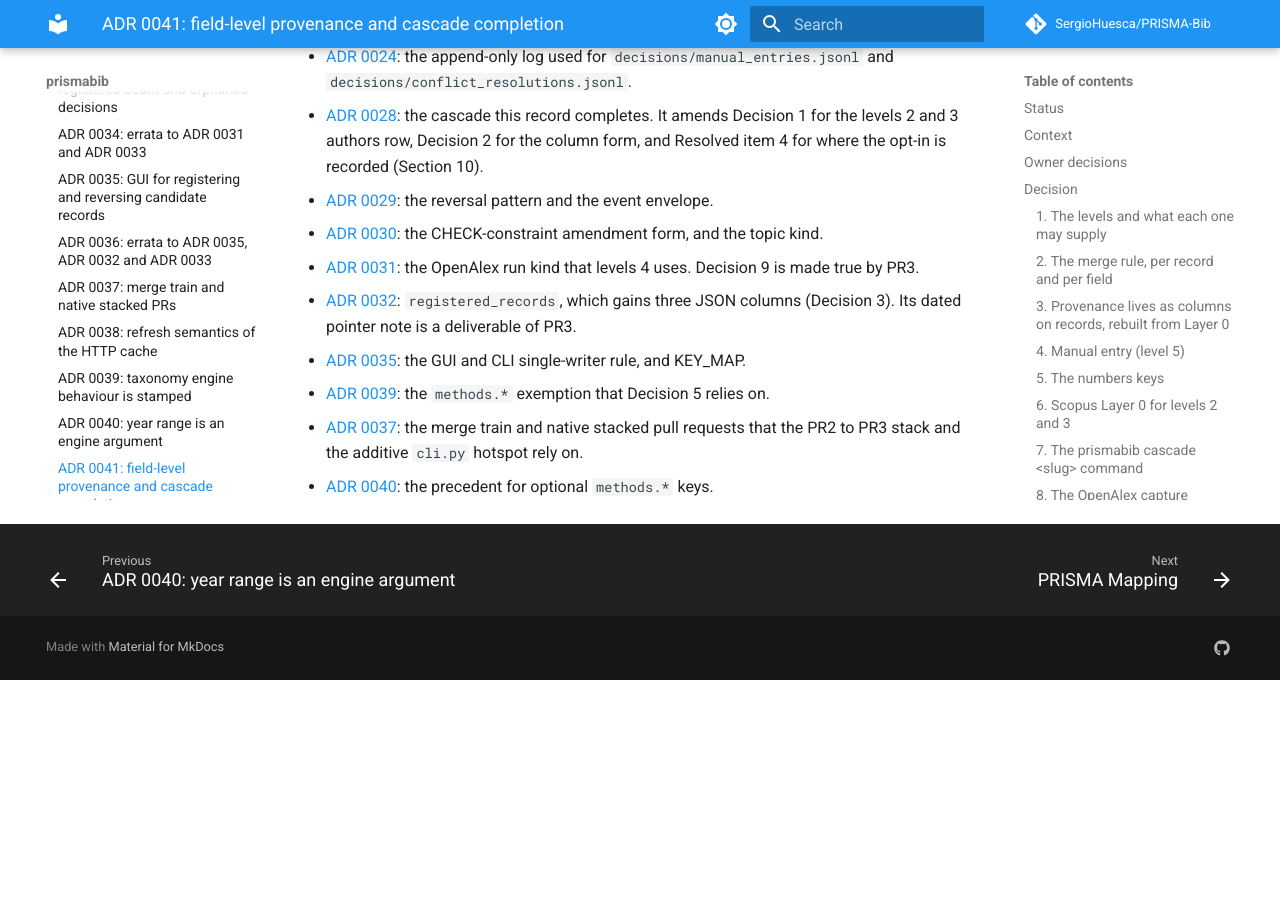
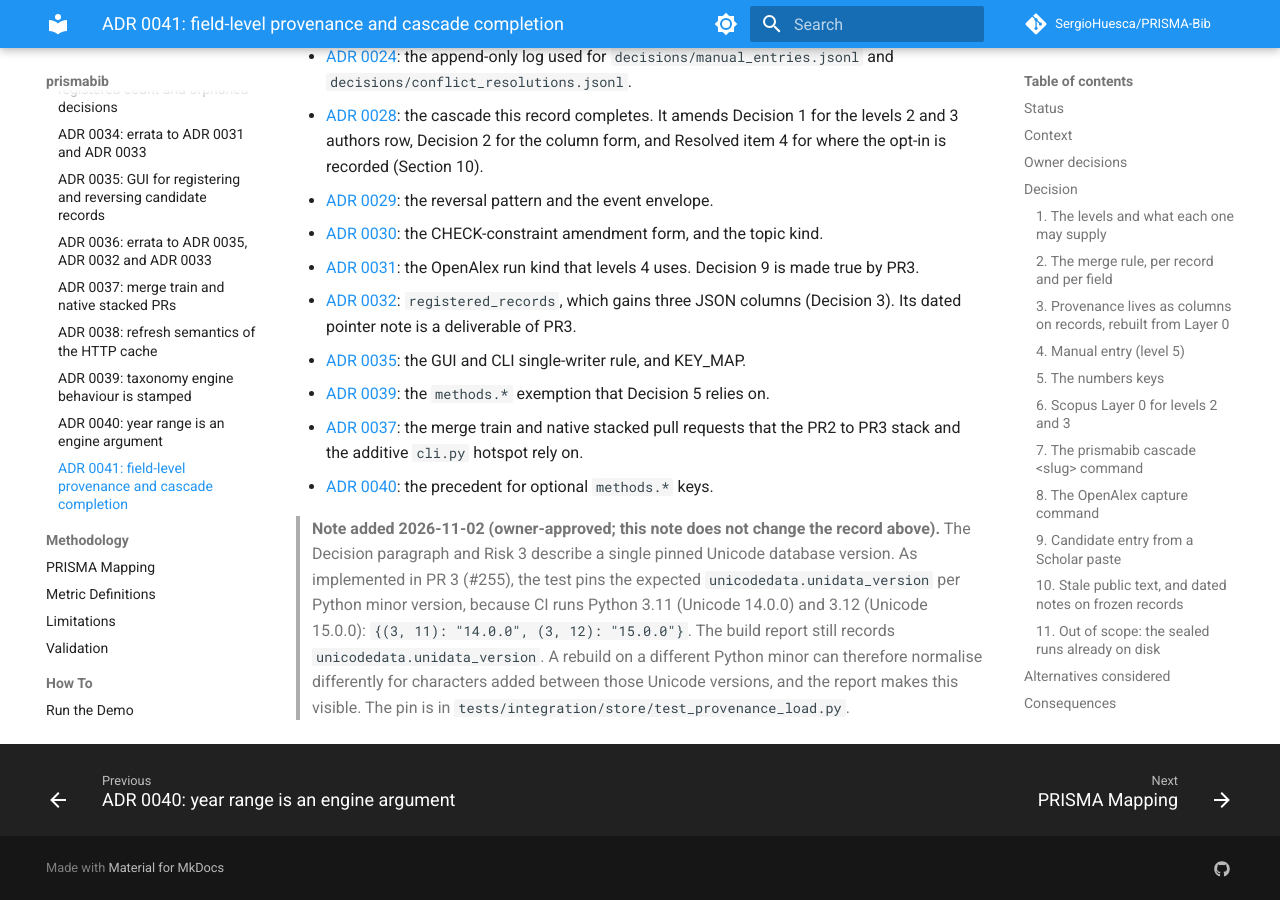
Before and after one commit to SergioHuesca/PRISMA-Bib, an MkDocs documentation site: the page built from docs/architecture/adr/0041-field-level-provenance-and-cascade-completion.md, in a window 1280 px wide and 900 px high, scrolled down 29131 px. Built offline with MkDocs 1.6.1 and Material for MkDocs 9.7.7, drawn with Linux system fonts in a browser that asks for light colours; comment, search, counter and statistics services are not loaded; before the commit the page ends 29811 px from its top, so only the background shows below that.

Commit message:
docs(adr): note Unicode pin per Python minor on ADR 0041 (owner-approved) (#256)
Append-only dated note: the implemented test pins unidata_version per
Python minor (3.11 -> 14.0.0, 3.12 -> 15.0.0). Decision and Risk 3 text
are unchanged.


Claude-Session: https://claude.ai/code/session_01QjNadz7h2UAZ2C2xhuaY8z

Co-authored-by: Claude Sonnet 5.5 <noreply@anthropic.com>

```diff
--- a/docs/architecture/adr/0041-field-level-provenance-and-cascade-completion.md
+++ b/docs/architecture/adr/0041-field-level-provenance-and-cascade-completion.md
@@ -847,3 +847,5 @@ The owner answered on 2026-11-02. Each answer is applied in the sections named.
 - [ADR 0037](0037-merge-train-and-native-stacked-prs.md): the merge train and native stacked pull requests that the PR2 to PR3 stack
   and the additive `cli.py` hotspot rely on.
 - [ADR 0040](0040-year-range-in-analysis-engines.md): the precedent for optional `methods.*` keys.
+
+> **Note added 2026-11-02 (owner-approved; this note does not change the record above).** The Decision paragraph and Risk 3 describe a single pinned Unicode database version. As implemented in PR 3 (#255), the test pins the expected `unicodedata.unidata_version` per Python minor version, because CI runs Python 3.11 (Unicode 14.0.0) and 3.12 (Unicode 15.0.0): `{(3, 11): "14.0.0", (3, 12): "15.0.0"}`. The build report still records `unicodedata.unidata_version`. A rebuild on a different Python minor can therefore normalise differently for characters added between those Unicode versions, and the report makes this visible. The pin is in `tests/integration/store/test_provenance_load.py`.
```
